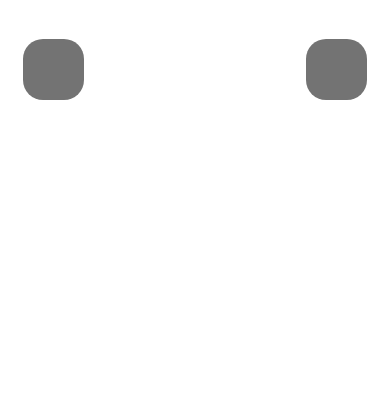
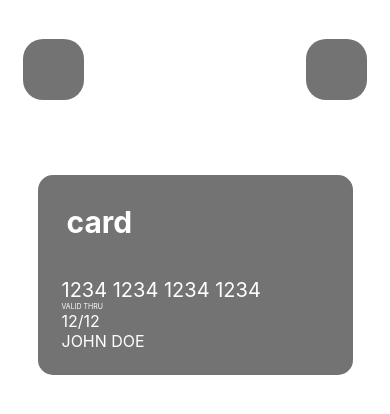
Before and after one commit to AurenSmith/PaymentProject, a React Native app: screen / in a window 390 px wide. Shown: the top 414 px of the page. Built offline with nearby package versions, Linux system fonts and the light colour scheme.

Commit message:
card asset

```diff
--- a/App.js
+++ b/App.js
@@ -2,7 +2,10 @@ import { StatusBar } from 'expo-status-bar';
 import { StyleSheet, Text, View, TouchableOpacity, PanResponder, Animated } from 'react-native';
 import { useState, useRef } from 'react';
 import { FontAwesome } from '@expo/vector-icons';
+
+// assets or other files
 import { styles } from "./Style";
+import CardAsset from "./CardAsset";
 
 const MyButton = ({ onPress }) => {
   return (
@@ -23,56 +26,22 @@ const LiveChatButton = ({ onPress }) => {
 export default function App() {
   const [showAdditionalObject, setShowAdditionalObject] = useState(false);
   const [showLiveChat, setShowLiveChat] = useState(false);
-  const sidebarAnimation = useRef(new Animated.Value(0)).current;
-  const liveChatAnimation = useRef(new Animated.Value(0)).current;
 
   const handleSidebarButtonPress = () => {
     setShowAdditionalObject(true);
-    Animated.timing(sidebarAnimation, {
-      toValue: 1,
-      duration: 300,
-      useNativeDriver: false,
-    }).start();
   };
 
   const handleSidebarClose = () => {
-    Animated.timing(sidebarAnimation, {
-      toValue: 0,
-      duration: 300,
-      useNativeDriver: false,
-    }).start(() => {
-      setShowAdditionalObject(false);
-    });
+    setShowAdditionalObject(false);
   };
 
   const handleLiveChatButtonPress = () => {
     setShowLiveChat(true);
-    Animated.timing(liveChatAnimation, {
-      toValue: 1,
-      duration: 300,
-      useNativeDriver: false,
-    }).start();
   };
 
   const handleLiveChatClose = () => {
-    Animated.timing(liveChatAnimation, {
-      toValue: 0,
-      duration: 300,
-      useNativeDriver: false,
-    }).start(() => {
-      setShowLiveChat(false);
-    });
+    setShowLiveChat(false);
   };
-
-  const sidebarTranslateX = sidebarAnimation.interpolate({
-    inputRange: [0, 1],
-    outputRange: [-300, 0], // Adjust the value based on your sidebar width
-  });
-
-  const liveChatHeight = liveChatAnimation.interpolate({
-    inputRange: [0, 1],
-    outputRange: [0, 400], // Adjust the value based on your liveChat expanded height
-  });
 
   const panResponder = useRef(
     PanResponder.create({
@@ -88,50 +57,65 @@ export default function App() {
 
   return (
     <View style={styles.container}>
+      {/* open side bar button */}
       <MyButton onPress={handleSidebarButtonPress} />
 
+      {/* side bar asset */}
       {showAdditionalObject && (
-        <Animated.View
+        <View
           style={[
             styles.sidebar,
             {
-              transform: [{ translateX: sidebarTranslateX }],
+              transform: [{ translateX: 0}],
             },
           ]}
           {...panResponder.panHandlers}
         >
-          {/* Add content for the sidebar */}
-        </Animated.View>
+          {/* add content for the sidebar */}
+          <View style={styles.sidebar}></View>
+        </View>
       )}
 
+      {/* open live chat button */}
       <LiveChatButton onPress={handleLiveChatButtonPress} />
 
+      {/* live chat asset */}
       {showLiveChat && (
-        <Animated.View
+        <View
           style={[
             styles.liveChat,
             {
-              height: liveChatHeight,
+              height: 400,
             },
           ]}
         >
+          {/* close live chat button */}
           <TouchableOpacity onPress={handleLiveChatClose} style={styles.liveChatCloseButton}>
             <FontAwesome name="times-circle-o" size={28} style={styles.liveChatCloseButtonText} />
           </TouchableOpacity>
+
+          {/* top bar */}
           <View style={styles.liveTopbar}></View>
 
+          {/* middle content section */}
           <View style={styles.liveContent}>
             <Text style={styles.liveChatText}>Live Chat Content</Text>
           </View>
 
+          {/* bottom bar */}
           <View style={styles.liveBottombar}>
             <Text style={styles.liveMessage}>Message</Text>
             <View style={styles.sendContainer}>
               <FontAwesome name="paper-plane" size={20} style={styles.liveSend} />
             </View>
           </View>
-        </Animated.View>
+        </View>
       )}
+
+      {/* card asset */}
+      <View style={styles.myCard}>
+        <CardAsset />
+      </View>
 
       <StatusBar style="auto" />
     </View>
--- /dev/null
+++ b/CardAsset.js
@@ -0,0 +1,52 @@
+import * as React from 'react';
+import { Text, View, StyleSheet } from 'react-native';
+
+export default function AssetExample() {
+  return (
+    <View style={styles.container}>
+      <Text style={styles.myTitle}>
+        card
+      </Text>
+      <View style={styles.details}>
+        <Text style={styles.cardNo}>1234 1234 1234 1234</Text>
+        <Text style={styles.expText}>VALID THRU</Text>
+        <Text style={styles.date}>12/12</Text>
+        <Text style={styles.name}>JOHN DOE</Text>
+      </View>
+    </View>
+  );
+}
+
+const styles = StyleSheet.create({
+  container: {
+    alignItems: 'left',
+    padding: 24,
+    width: '100%',
+    height: '100%',
+  },
+  myTitle: {
+    margin: 5,
+    fontSize: 30,
+    fontWeight: 'bold',
+    color: "#ffffff",
+  },
+  details: {
+    marginTop: '12.5%',
+  },
+  cardNo: {
+    fontSize: 20,
+    color: "#ffffff",
+  },
+  expText: {
+    fontSize: 7,
+    color: "#ffffff",
+  },
+  date: {
+    fontSize: 16,
+    color: "#ffffff",
+  },
+  name: {
+    fontSize: 16,
+    color: "#ffffff",
+  },
+});
--- a/Style.js
+++ b/Style.js
@@ -124,6 +124,14 @@ const styles = StyleSheet.create({
     textAlign: 'center',
     color: '#ffffff',
   },
+  myCard: {
+    position: 'absolute',
+    top: 175,
+    backgroundColor: '#737373',
+    width: 315,
+    height: 200,
+    borderRadius: 15,
+  },
 });
 
 export { styles };
```
